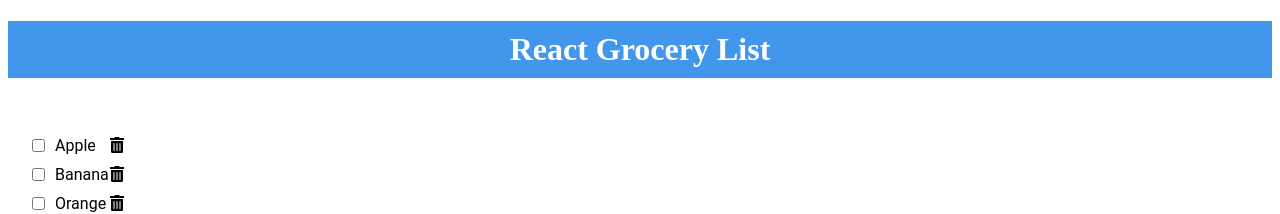
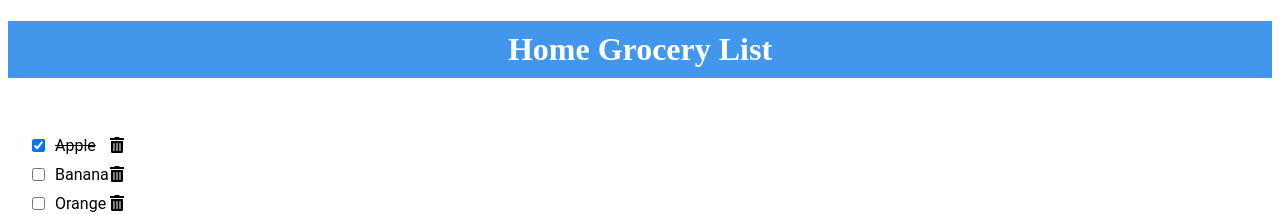
Before and after one commit to mohsinhassan/react-grocery-app, a React (Create React App) app: page / in a window 1280 px wide. Shown: the top 214 px of the page. Built offline with nearby package versions, Linux system fonts and the light colour scheme.

Commit message:
enhancement in functions call

```diff
--- a/src/App.js
+++ b/src/App.js
@@ -1,12 +1,24 @@
+
 
 import Header from './Header';
 import Content from './Content';
 import Footer from './Footer';
 
+/* const handleNameChange = () => {
+  const names = ['Mohsin', 'Hassan', 'Mirsab', 'Mahrosh'];
+  const int = Math.floor(Math.random() * 4);
+  return names[int];
+} */
+
 function App() {
+
+
+
+
+
   return (
     <div className="App">
-      <Header />
+      <Header title="Home Grocery List"/>
       <Content />
       <Footer />
 
--- a/src/Content.js
+++ b/src/Content.js
@@ -3,20 +3,28 @@ import { useState } from 'react';
 import { FaTrashAlt } from 'react-icons/fa';
 const Content = () => {
     const [items, setItems] = useState([
-        { id: 1, name: 'Apple', checked: false},
+        { id: 1, name: 'Apple', checked: true},
         { id: 2, name: 'Banana', checked: false},
         { id: 3, name: 'Orange', checked: false}
     ]);
-    const handleNameChange = () => {
+    /* const handleNameChange = () => {
         const names = ['Mohsin', 'Hassan', 'Mirsab', 'Mahrosh'];
         const int = Math.floor(Math.random() * 4);
         return names[int];
-      }
+    }
     const handleClick = (e) => {
         console.log(e.target.innerText);
-    }
+    }*/
     const handleCheckbox = (id) => {
         const listItems = items.map((item) => item.id === id ? { ...item, checked: !item.checked } : item);
+        setItems(listItems);
+        localStorage.setItem('shoppingList', JSON.stringify(listItems));
+
+    }
+
+    const handleDelete = (id) => {
+        alert(id)
+        const listItems = items.filter((item) => item.id !== id );
         setItems(listItems);
         localStorage.setItem('shoppingList', JSON.stringify(listItems));
 
@@ -28,9 +36,10 @@ return (
         <ul>
             {items.map((item) => (
                 <li className='item' key={item.id}>
+
                         <input type='checkbox' onChange={() => handleCheckbox(item.id)} checked={item.checked} />
-                        <label style={(item.checked) ? {TextDecoder: 'line-through'} : null }>{item.name}</label>
-                        <FaTrashAlt role="button" tabIndex="0" />
+                        <label style={(item.checked) ? { textDecoration: 'line-through'} : null }>{item.name}{item.checked}</label>
+                        <FaTrashAlt role="button" tabIndex="0" onDoubleClick={() => handleDelete(item.id)}/>
                 </li>
             ))}
         </ul>
--- a/src/Header.js
+++ b/src/Header.js
@@ -1,8 +1,11 @@
 import React from 'react'
 
-const Header = () => {
-  return (<h1 className='header'>React Grocery List</h1>
+const Header = ({title}) => {
+  return (<h1 className='header'>{ title } </h1>
   )
 }
 
+Header.defaultProps = {
+  title: 'Default Grocery List'
+}
 export default Header
```
